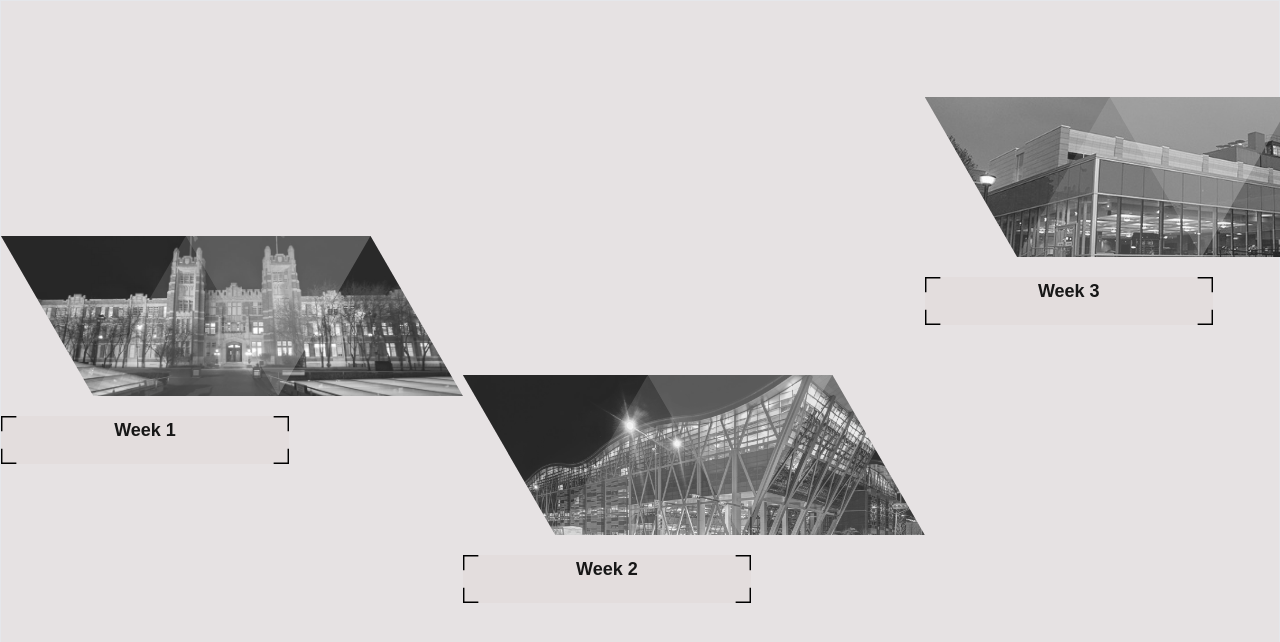
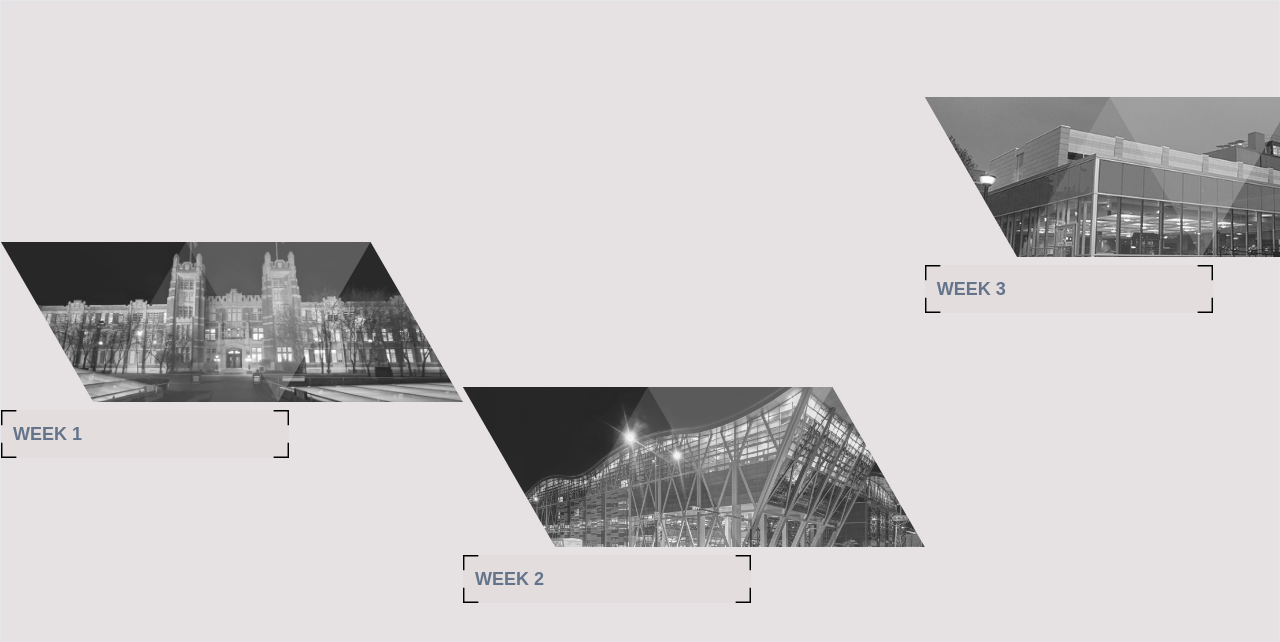
Before and after one commit to AmirZhou/cprg306-assignments, a Next.js app: page / in a window 1280 px wide. Shown: the top 642 px of the page. Built offline with nearby package versions, Linux system fonts and the light colour scheme.

Commit message:
feat: create the outer container for Card info

```diff
--- a/components/WeekTimeline/WeekCard.jsx
+++ b/components/WeekTimeline/WeekCard.jsx
@@ -178,11 +178,15 @@ export default function WeekCard({ imgUrl, weekNumber }) {
           ></div>
         ))}
       </div>
-      <div
-        className="cardInfo text-center mt-4 w-72 h-12 bg-[#E3DDDD] relative"
-        ref={textRef}
-      >
-        <h3 className="text-lg font-semibold">Week {weekNumber + 1}</h3>
+      <div className="cardShade flex flex-col justify-start mt-1 w-72 h-12 relative overflow-visible">
+        <div
+          className="cardInfo flex justify-start items-center w-full h-full bg-[#E3DDDD] "
+          ref={textRef}
+        >
+          <h3 className="pl-3 text-lg font-semibold text-slate-500">
+            WEEK {weekNumber + 1}
+          </h3>
+        </div>
         <svg
           className="absolute inset-0 w-full h-full pointer-events-none"
           viewBox="0 0 300 50" // Adjust viewBox as needed for scaling
--- a/public/output.css
+++ b/public/output.css
@@ -578,6 +578,14 @@ video {
   margin-top: 1rem;
 }
 
+.mt-1 {
+  margin-top: 0.25rem;
+}
+
+.inline-block {
+  display: inline-block;
+}
+
 .flex {
   display: flex;
 }
@@ -606,6 +614,10 @@ video {
   height: 100%;
 }
 
+.h-36 {
+  height: 9rem;
+}
+
 .w-72 {
   width: 18rem;
 }
@@ -630,12 +642,24 @@ video {
   align-items: center;
 }
 
+.justify-start {
+  justify-content: flex-start;
+}
+
+.justify-end {
+  justify-content: flex-end;
+}
+
 .justify-center {
   justify-content: center;
 }
 
 .gap-1 {
   gap: 0.25rem;
+}
+
+.overflow-visible {
+  overflow: visible;
 }
 
 .border {
@@ -647,13 +671,51 @@ video {
   background-color: rgb(227 221 221 / var(--tw-bg-opacity, 1));
 }
 
+.from-neutral-500 {
+  --tw-gradient-from: #737373 var(--tw-gradient-from-position);
+  --tw-gradient-to: rgb(115 115 115 / 0) var(--tw-gradient-to-position);
+  --tw-gradient-stops: var(--tw-gradient-from), var(--tw-gradient-to);
+}
+
+.p-4 {
+  padding: 1rem;
+}
+
 .py-24 {
   padding-top: 6rem;
   padding-bottom: 6rem;
 }
 
+.pl-4 {
+  padding-left: 1rem;
+}
+
+.pl-1 {
+  padding-left: 0.25rem;
+}
+
+.pl-2 {
+  padding-left: 0.5rem;
+}
+
+.pl-2\.5 {
+  padding-left: 0.625rem;
+}
+
+.pl-3 {
+  padding-left: 0.75rem;
+}
+
 .text-center {
   text-align: center;
+}
+
+.align-middle {
+  vertical-align: middle;
+}
+
+.align-bottom {
+  vertical-align: bottom;
 }
 
 .text-lg {
@@ -663,6 +725,11 @@ video {
 
 .font-semibold {
   font-weight: 600;
+}
+
+.text-slate-500 {
+  --tw-text-opacity: 1;
+  color: rgb(100 116 139 / var(--tw-text-opacity, 1));
 }
 
 .antialiased {
```
